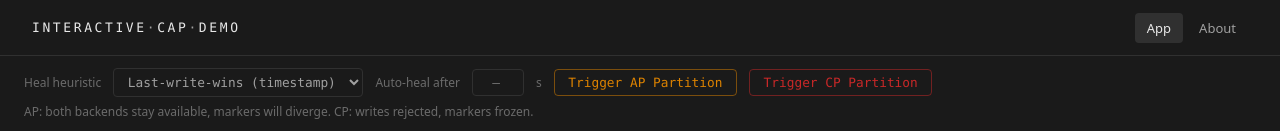
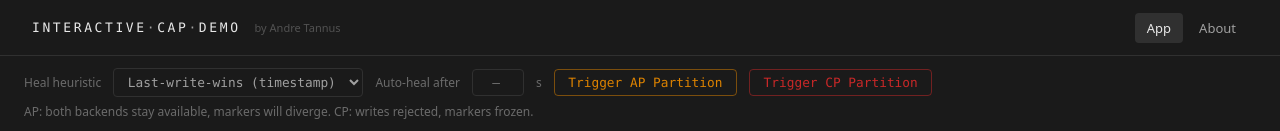
Before and after one commit to atannus/interactive-cap-demo, a React (Vite) app in the folder apps/frontend/: page / in a window 1280 px wide. Shown: the top 131 px of the page. Built offline with nearby package versions, Linux system fonts and the light colour scheme; no server answers.

Commit message:
Adds by line.

```diff
--- a/apps/frontend/src/App.css
+++ b/apps/frontend/src/App.css
@@ -18,6 +18,20 @@ html.about-view .layout {
   height: 56px;
   border-bottom: 1px solid var(--border);
   flex-shrink: 0;
+}
+
+.logo-group {
+  display: flex;
+  align-items: center;
+  gap: 14px;
+}
+
+.logo-byline {
+  font-family: var(--sans);
+  font-size: 11px;
+  font-weight: 400;
+  color: #525252;
+  user-select: none;
 }
 
 .logo {
--- a/apps/frontend/src/App.tsx
+++ b/apps/frontend/src/App.tsx
@@ -455,7 +455,10 @@ export default function App() {
   return (
     <div className="layout">
       <header className="header">
-        <div className="logo">Interactive<span>·</span>Cap<span>·</span>Demo</div>
+        <div className="logo-group">
+          <div className="logo">Interactive<span>·</span>Cap<span>·</span>Demo</div>
+          <span className="logo-byline">by Andre Tannus</span>
+        </div>
         <nav>
           <Link to="/" className={!isAbout ? 'active' : ''}>App</Link>
           <Link to="/about" className={isAbout ? 'active' : ''}>About</Link>
```
